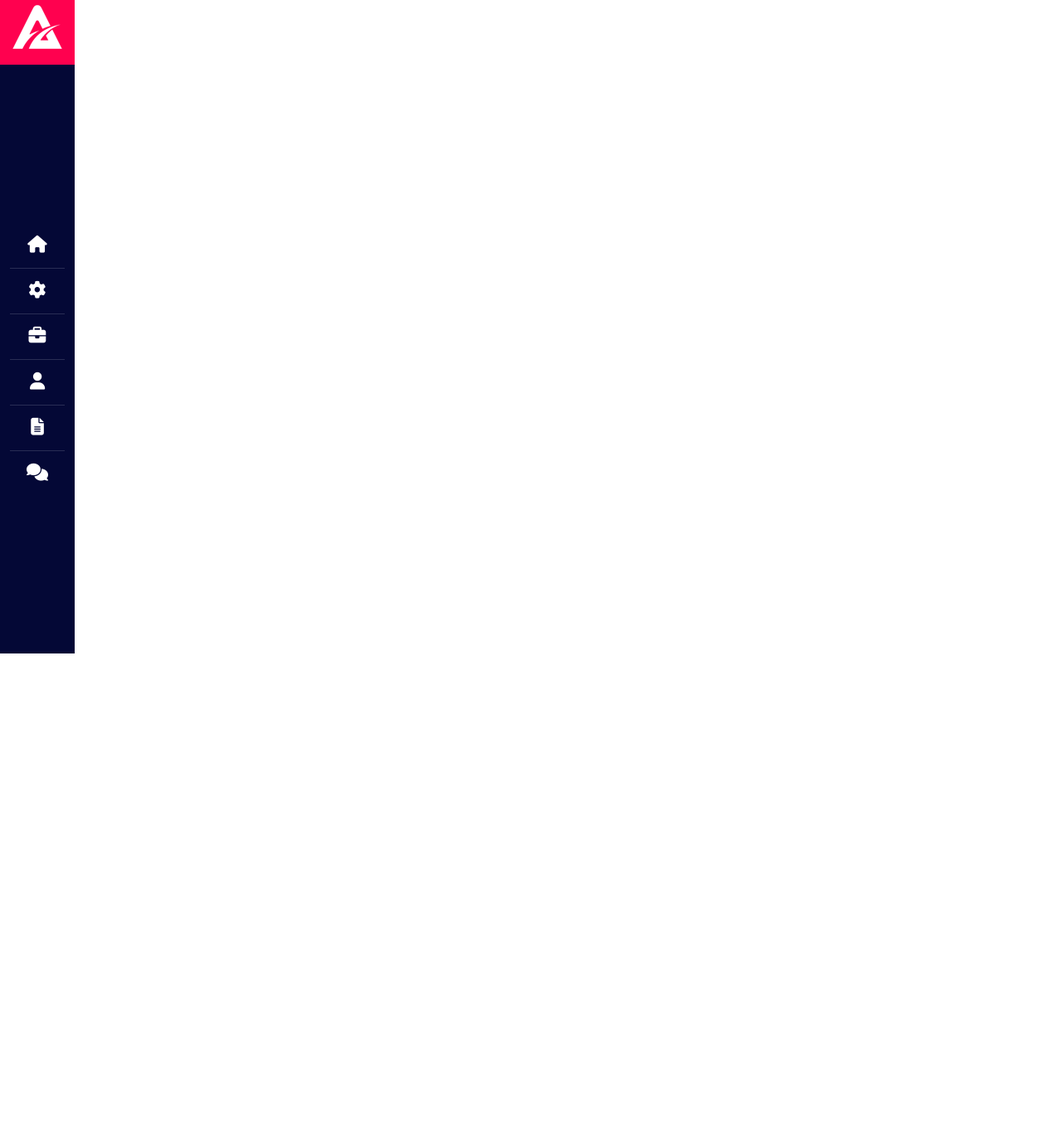
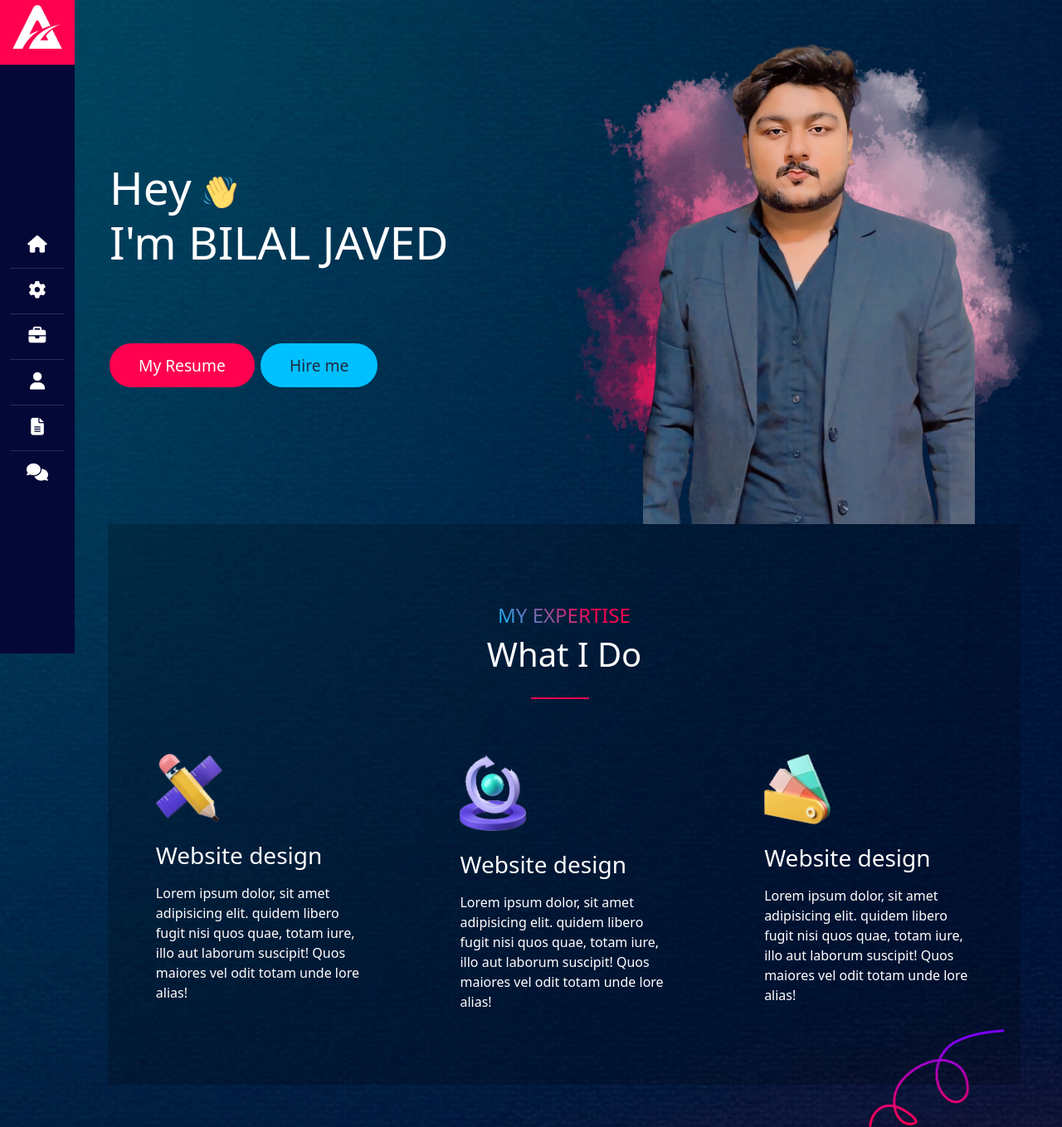
Before and after one commit to M-BILALJAVED/bilaljaved, a plain HTML site: page index.html in a window 1280 px wide. Shown: the part 12-1371 px from the top of the page at 83% size. Before the commit the page ends 800 px from the top, so only its background shows below. Drawn offline with nearby package versions, Linux system fonts and the light colour scheme.

Commit message:
add banner

```diff
--- a/css/style.css
+++ b/css/style.css
@@ -49,7 +49,7 @@ h3,
 h4,
 h5,
 h6 {
-    color: var(--color-heading);
+    color: var(--white);
     font-weight: normal;
     line-height: 1.2;
     letter-spacing: 0;
@@ -82,12 +82,47 @@ h6 {
     font-size: 14px;
 }
 
+body {
+    background: url(/assets/body-bg.jpg);
+    background-repeat: no-repeat;
+    background-size: cover;
+    background-position: top center;
+    color: var(--white) !important;
+    font-family: var(--font-default);
+}
+
+.my-btn,
+.primary-btn {
+    color: var(--white);
+    font-size: 1.2rem;
+    font-weight: 500;
+    padding: 15px 35px;
+    border: none;
+    border-radius: 30px;
+    background-color: var(--color-primary);
+}
+
+.primary-btn:hover {
+    background-color: var(--color-secondary) !important;
+}
+
+.secondary-btn:hover {
+    background: var(--color-primary) !important;
+    color: var(--white) !important;
+}
+
+.secondary-btn {
+    background-color: var(--color-secondary) !important;
+    color: var(--color-heading) !important;
+}
 
 /* header-left */
 .header-left {
+    top: 0;
+    overflow: hidden;
     height: 100%;
     background-color: var(--dark);
-    max-width: 120px;
+    max-width: 100px;
 }
 
 .header-left .logo {
@@ -111,24 +146,25 @@ h6 {
 }
 
 .header-left .menu-name {
-    /* visibility: hidden; */
     opacity: 0;
     position: absolute;
     left: 50%;
     top: 50%;
     transform: translate(-50%, -50%);
     color: var(--white);
+    font-size: .8rem;
 }
 
 .header-left li:hover i {
     opacity: 0;
     transform: translateX(250px);
-    transition:  3s ease 0s;
+    transition: 3s ease-out 0s;
 }
 
 .header-left li:hover .menu-name {
     opacity: 1;
-    transition: opacity 2s ease 0s;}
+    transition: opacity 1s ease-in 0s;
+}
 
 .header-left .header-video i {
     background-color: var(--color-secondary) !important;
@@ -137,3 +173,74 @@ h6 {
     color: var(--white);
     margin-bottom: 15px;
 }
+
+/* banner */
+.banner-wrapper {
+    padding-left: 100px;
+}
+
+.banner-wrapper h1 {
+    font-size: 3.4375rem !important;
+}
+
+.banner-wrapper .animatn-text span {
+    animation: text-anima 1s 0s ease 15;
+    overflow: hidden;
+}
+
+@keyframes text-anima {
+    100% {
+        opacity: 1;
+        transform: translateX(0);
+    }
+
+    0% {
+        opacity: 0;
+        transform: translateX(-100px);
+    }
+}
+
+.banner-wrapper .banner-pic {
+    background-image: url(/assets/baner-pic-bg.png);
+    background-position: center center;
+    background-repeat: no-repeat;
+    background-size: contain;
+}
+
+/* service */
+.service-wrapper {
+    background: rgba(0, 0, 0, 0.2) !important;
+    margin-left: 130px;
+    margin-right: 50px;
+    position: relative;
+}
+.service-wrapper .service-design{
+    position: absolute;
+    bottom: -60px;
+    right: 0;
+}
+.service-wrapper .service-header h4 {
+    text-transform: uppercase;
+    color: var(--color-primary);
+    font-weight: 500;
+    background: var(--bg-gradient);
+    background-clip: text;
+    -webkit-text-fill-color: transparent;
+    display: inline-block;
+    z-index: 1;
+}
+
+.service-wrapper .service-header h1 {
+    width: 200px;
+    margin: 0 auto;
+}
+
+.service-wrapper .service-header h1::after {
+    content: '';
+    width: 70px;
+    height: 2px;
+    background-color: var(--color-primary);
+    position: absolute;
+    bottom: -30px;
+    left: 60px;
+}
--- a/index.html
+++ b/index.html
@@ -64,10 +64,70 @@
   </header>
   <!----------------------------- header-left ----------------------------->
 
+  <!----------------------------- banner ----------------------------->
+  <section class="banner-wrapper mt-5">
+    <div class="container">
+      <div class="row justify-content-center align-items-center">
+        <div class="col-lg-6 ">
+          <div class="">
+            <h1>Hey <img src="assets/baner-hand.png" width="40px" alt="Icon"> <br> I'm <span>BILAL JAVED</span></h1>
+            <h3 class="banner-title">
+              <div class="animatn-text overflow-hidden d-flex flex-column">
+                <span>Web Developer</span>
+              </div>
+              <div class=" mt-5">
+                <button class="my-btn primary-btn">My Resume</button>
+                <button class="my-btn secondary-btn">Hire me</button>
+              </div>
+            </h3>
+          </div>
+        </div>
+        <div class="banner-pic col-lg-6 d-flex justify-content-center">
+          <img class="" src="/assets/my-pic.png" width="400px" height="120%" alt="">
+        </div>
+      </div>
+    </div>
+  </section>
+  <!----------------------------- banner ----------------------------->
+
+  <!----------------------------- service ----------------------------->
+  <section class="service-wrapper">
+    <div class="container py-5">
+      <div class="service-design">
+        <img src="/assets/1-light.png" width="200px" alt="" srcset="">
+      </div>
+      <div class="service-header text-center pb-4">
+        <h4 class="mt-5">My Expertise</h4>
+        <h1 class="position-relative">What I Do</h1>
+      </div>
+      <div class="row justify-content-around mt-5">
+        <div class="col-3 py-4">
+          <img class="mb-4" src="/assets/1.png" width="80px" alt="">
+          <h3 class="mb-3"><a class="text-white" href="">Website design</a></h3>
+          <p>Lorem ipsum dolor, sit amet adipisicing elit. quidem libero fugit nisi quos quae, totam iure, illo aut
+            laborum suscipit! Quos maiores vel odit totam unde lore alias!</p>
+        </div>
+        <div class="col-3 py-4">
+          <img class="mb-4" src="/assets/2.png" width="80px" alt="">
+          <h3 class="mb-3"><a class="text-white" href="">Website design</a></h3>
+          <p>Lorem ipsum dolor, sit amet adipisicing elit. quidem libero fugit nisi quos quae, totam iure, illo aut
+            laborum suscipit! Quos maiores vel odit totam unde lore alias!</p>
+        </div>
+        <div class="col-3 py-4">
+          <img class="mb-4" src="/assets/3.png" width="80px" alt="">
+          <h3 class="mb-3"><a class="text-white" href="">Website design</a></h3>
+          <p>Lorem ipsum dolor, sit amet adipisicing elit. quidem libero fugit nisi quos quae, totam iure, illo aut
+            laborum suscipit! Quos maiores vel odit totam unde lore alias!</p>
+        </div>
+      </div>
+    </div>
+    </div>
+  </section>
+  <!----------------------------- service ----------------------------->
 
 
 
-
+  <section class="loooooooool" style="height: 100vh;"></section>
   <!-- bootstrap js -->
   <script src="/bootstrap/js/bootstrap.bundle.min.js"></script>
   <script src="https://cdn.jsdelivr.net/npm/bootstrap@5.0.2/dist/js/bootstrap.bundle.min.js"></script>
```
Also changed, not shown: extra/1.html (added, +77 -0 lines), assets/1-light.png (added), assets/1.png (added), assets/2.png (added), assets/3.png (added), assets/amy-pic.png (added), assets/baner-hand.png (added), assets/baner-pic-bg.png (added), assets/body-bg.jpg (added), assets/my-pic.png (added).
